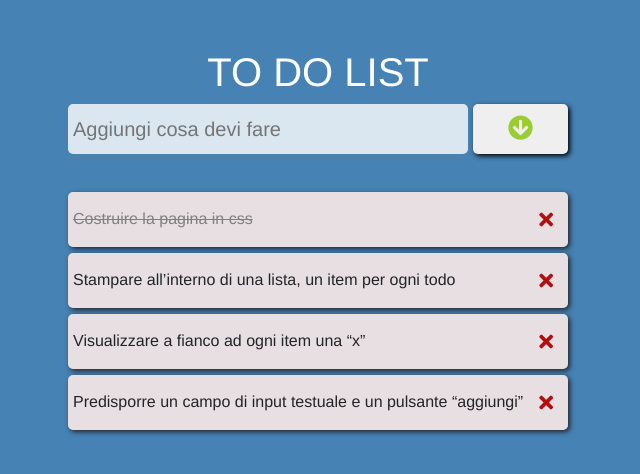
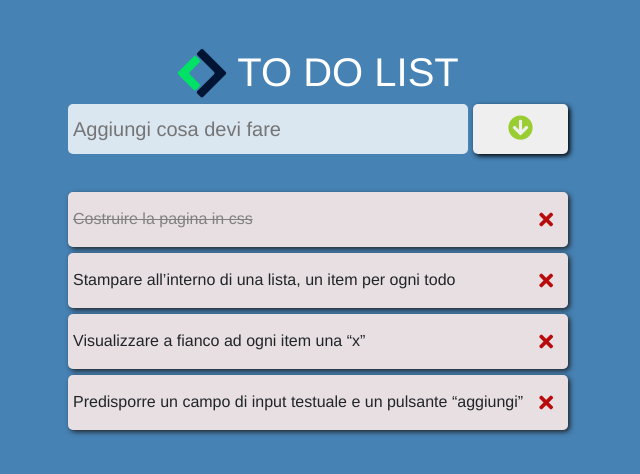
Before and after one commit to FedericoCaf/vue-todolist, a plain HTML site: page Milestone3/index.html in a window 1280 px wide. Shown: the whole page, without its empty margins (322-962 px from the left). Drawn offline with nearby package versions, Linux system fonts and the light colour scheme.

Commit message:
add-logo

```diff
--- a/Milestone3/css/style.css
+++ b/Milestone3/css/style.css
@@ -15,6 +15,15 @@ body{
   border-radius: 5px;
   background-color: rgba(255, 255, 255, 0.8);
   transition: all 0.5s;
+}
+
+.container-logo{
+  width: 50px;
+  margin-right: 10px;
+}
+
+.container-logo img{
+  width: 100%;
 }
 
 .container-title button{
--- a/Milestone3/index.html
+++ b/Milestone3/index.html
@@ -14,7 +14,13 @@
 
   <div id="app" >
     <div class="container my-5 d-flex align-items-center flex-column  ">
-      <h1 class="text-white">TO DO LIST</h1>
+      <div class="container-h1 d-flex justify-content-between">
+        <div class="container-logo">
+          <img src="img/logo-boolean.png" alt="">
+        </div>
+
+        <h1 class="text-white">TO DO LIST</h1>
+      </div>
       <div class="container-title d-flex justify-content-between text-center">
 
         <h4 class="text-warning" v-if="error">Minimo 3 caratteri!</h4>
```
Also changed, not shown: Milestone3/img/logo-boolean.png (added).
